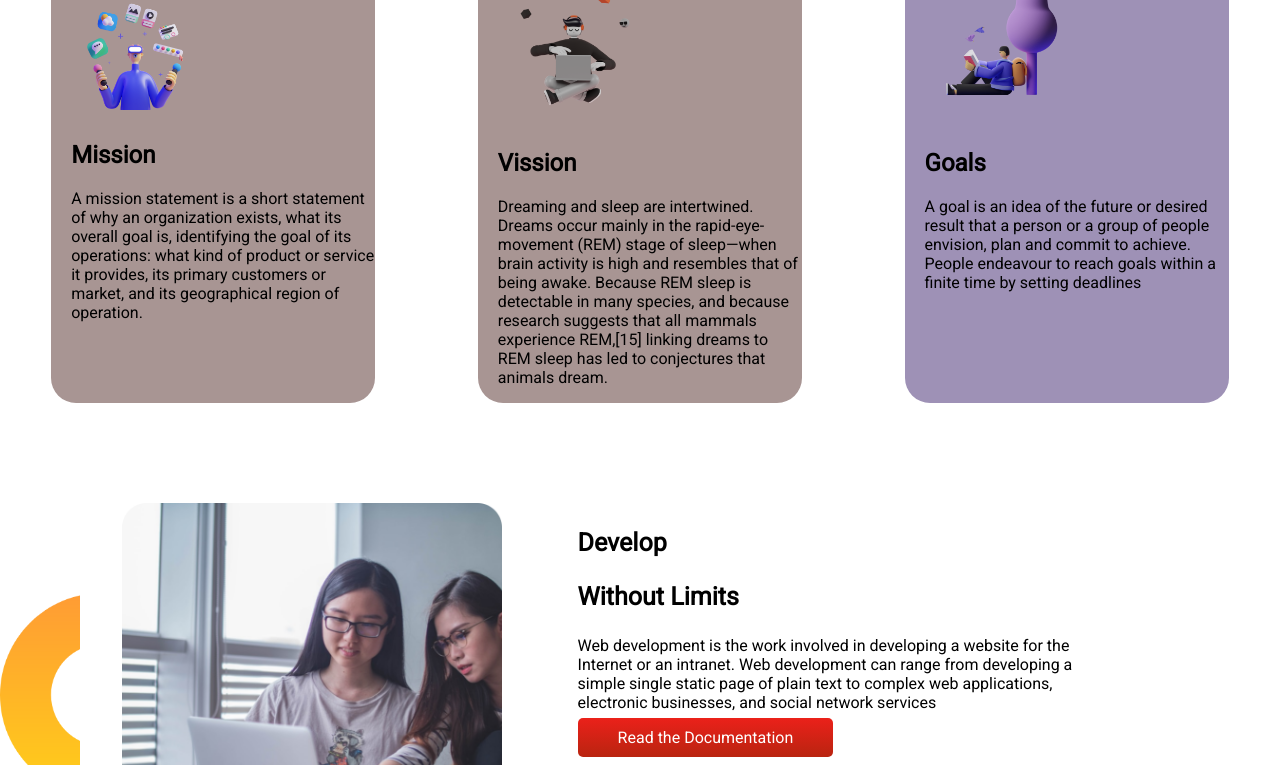
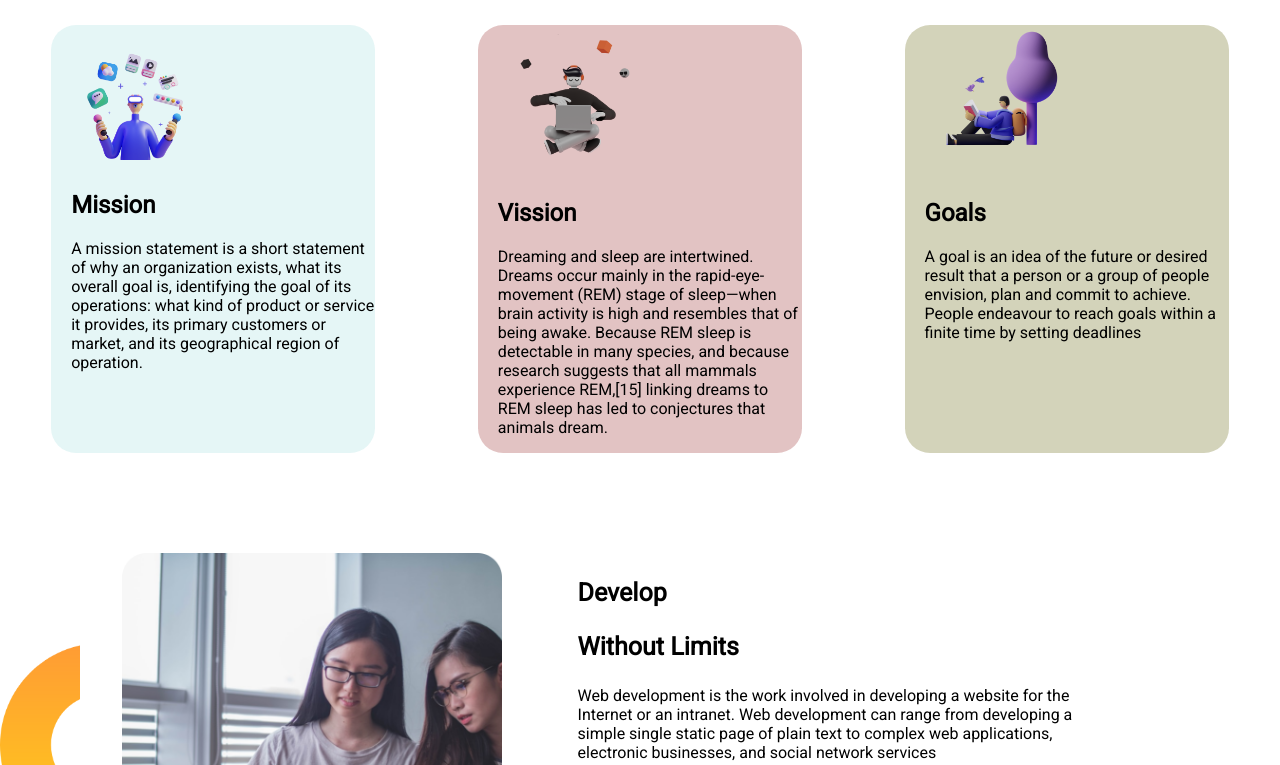
Before and after one commit to Rishat18/assingment01, a plain HTML site: page index.html in a window 1280 px wide. Shown: the part 588-1353 px from the top of the page. Drawn offline with Linux system fonts and the light colour scheme.

Commit message:
link added and color style done

```diff
--- a/index.html
+++ b/index.html
@@ -25,7 +25,7 @@
 
             <p>Hi I am Abdullah Rishat.I live in Cox's Bazar.I will become a web-developer .I storngly belived that I
                 will success in this deparmant.Bless for me for this. </p>
-            <a class="button-link" href="#">Explore Now</a>
+            <a class="button-link" target="-blank" href="https://www.facebook.com/Rishat08">Explore Now</a>
             <p>Scroll down to explore more about us</p>
         </div>
         <div class="top-banner-child">
@@ -43,7 +43,7 @@
                     identifying the goal of its operations: what kind of product or service it provides, its primary
                     customers or market, and its geographical region of operation. </p>
             </div>
-            <div id="Mission-1" class="mission-item">
+            <div id="mission-02" class="mission-item">
                 <img src="images/illustrators/illustrator-2.png" alt="">
                 <h2>Vission</h2>
                 <p>Dreaming and sleep are intertwined. Dreams occur mainly in the rapid-eye-movement (REM) stage of
@@ -72,7 +72,7 @@
             <p>Web development is the work involved in developing a website for the Internet or an intranet. Web
                 development can range from developing a simple single static page of plain text to complex web
                 applications, electronic businesses, and social network services</p>
-            <a class="button-link" href="#">Read the Documentation</a>
+            <a class="button-link" target="-blank" href="https://www.facebook.com/Rishat08">Read the Documentation</a>
         </div>
     </section>
     <section class="global-area">
@@ -83,7 +83,7 @@
                 international aggregate of nation states of widely varying types. In most connotations, the term is used
                 to convey meanings attached to consensus or inclusion of all people in all lands and their governments.
             </p>
-            <a class="button-link" href="#">Read the Documentation</a>
+            <a class="button-link" target="-blank" href="https://www.facebook.com/Rishat08">Read the Documentation</a>
         </div>
         <div class="global-area-child">
             <img src="images/pictures/project.png" alt="">
@@ -105,7 +105,7 @@
                     If COVID-19 is spreading in your community, stay safe by taking some simple precautions, such as
                     physical distancing, wearing a mask, keeping rooms well ventilated, avoiding crowds, cleaning your
                     hands, and coughing into a bent elbow or tissue. Check local advice where you live and work.</p>
-                <a class="button-link" href="#">App Fetures</a>
+                <a class="button-link" target="-blank" href="https://www.facebook.com/Rishat08">App Fetures</a>
             </div>
         </div>
     </section>
--- a/style.css
+++ b/style.css
@@ -17,7 +17,7 @@ body{
 .button-link{
     padding: 10px 40px;
     text-decoration: none;
-    background-image: linear-gradient(rgb(235, 33, 26), rgb(185, 36, 16));
+    background-image: linear-gradient(red,salmon);
     border-radius: 5px;
     color: white;
 }
@@ -42,17 +42,18 @@ h1{
 
 }
 #Mission-1{
-    background-color: rgb(168, 149, 147);
+    background-color: rgba(175, 228, 228, 0.329);
 }
 #mission-02{
-    background-color: rgb(101, 172, 130);
+    background-color:rgba(201, 142, 142, 0.527);
 }
 #mission-3{
-    background-color: rgb(158, 145, 182);
+    background-color: rgba(173, 173, 127, 0.534);
 }
 .top-banner{
     display: flex;
     margin-bottom: 80px;
+    margin-top: 50px;
 }
 .top-banner-child{
     width: 30%;
```
